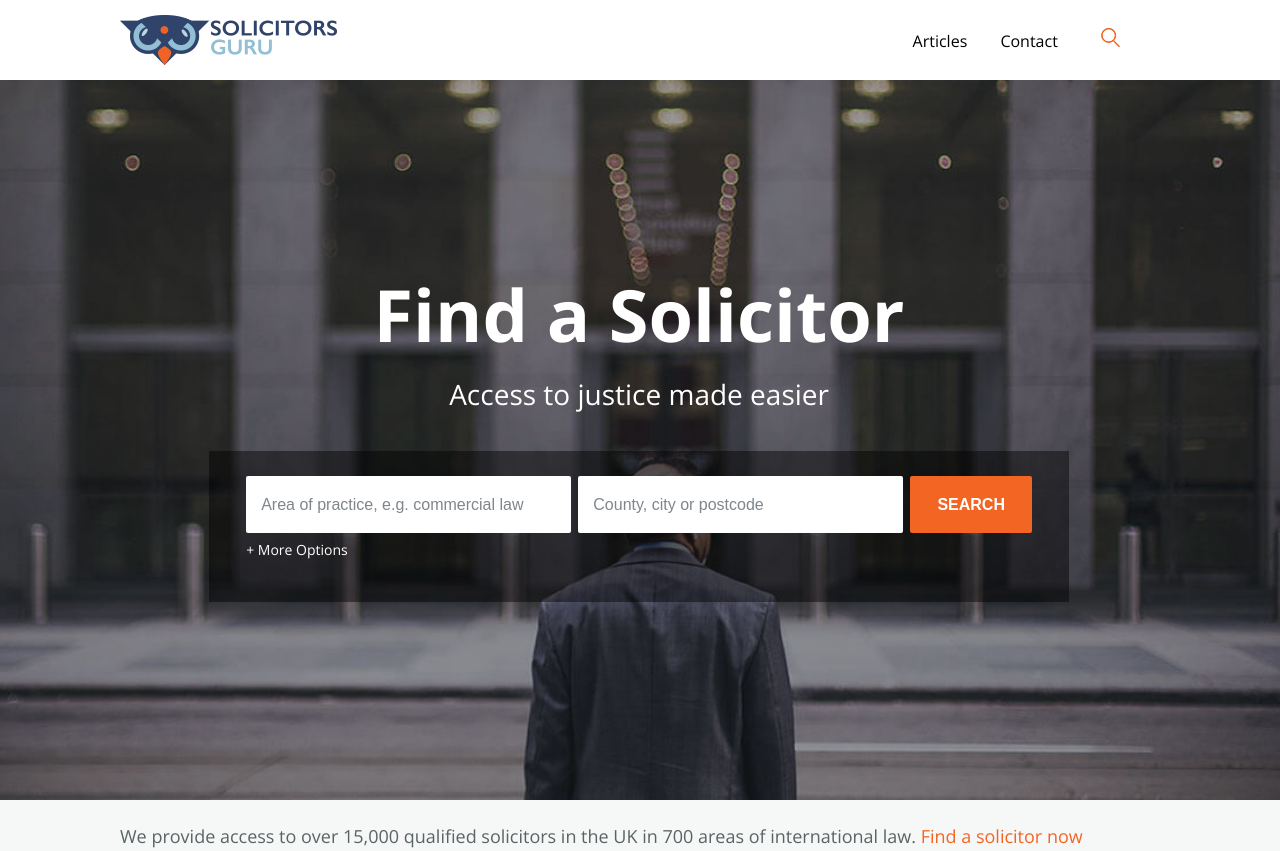
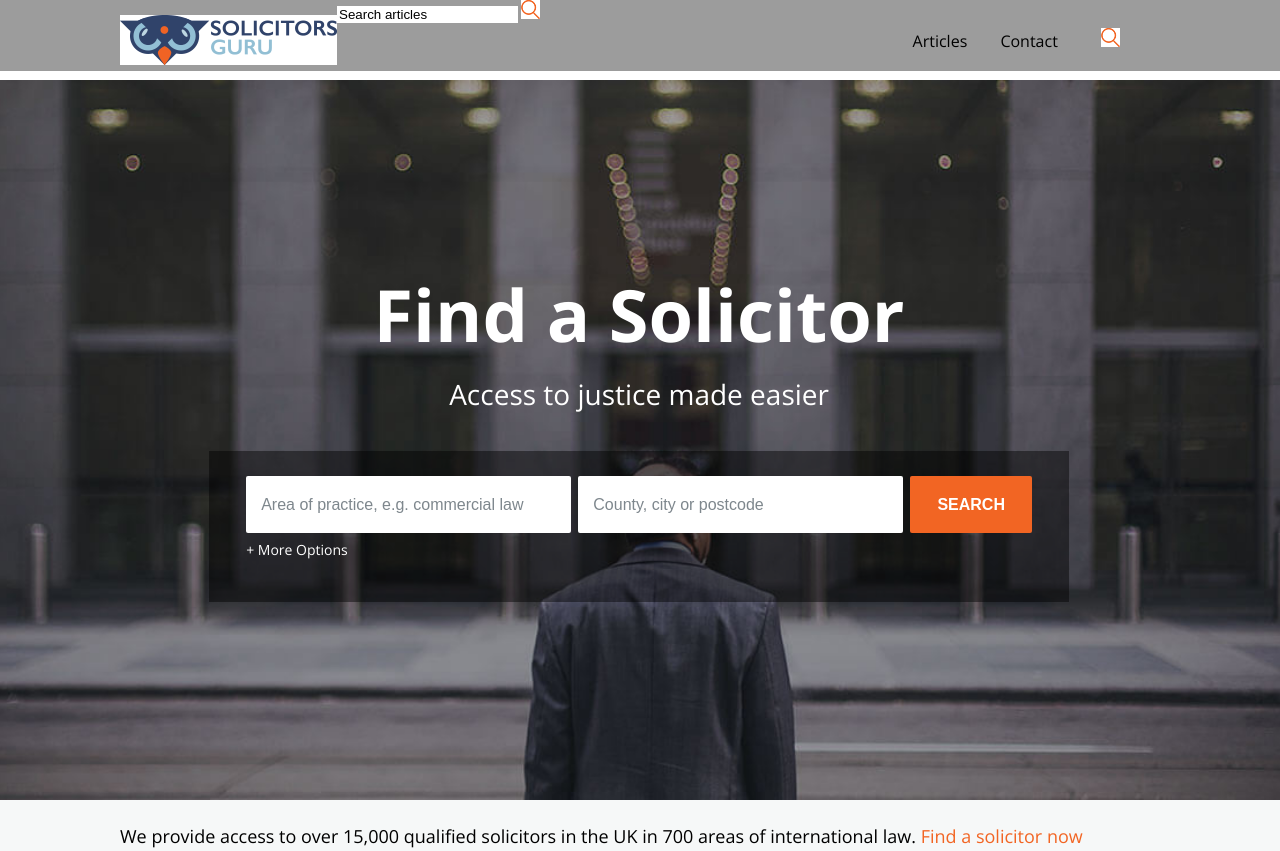
Before and after one commit to dimshiusua/sass-introduction, a website: page app/index.html in a window 1280 px wide. Shown: the top 851 px of the page. Drawn offline with nearby package versions, Linux system fonts and the light colour scheme.

Commit message:
создан блок .search-form

```diff
--- a/app/css/style.css
+++ b/app/css/style.css
@@ -283,6 +283,11 @@ input[type="checkbox"] {
         font-size: 16px; }
         .header .header-nav li a:hover {
           color: #f26523; }
+  .header .search-form {
+    width: 100%;
+    height: -webkit-calc(-9px + 80px);
+    height: calc(-9px + 80px);
+    background: #9c9c9c; }
 
 .carousel-inner span {
   display: block;
@@ -529,7 +534,9 @@ input[type="checkbox"] {
               background: -webkit-linear-gradient(#fff, #e5e5e5);
               background: linear-gradient(#fff, #e5e5e5);
               color: #7e878d;
-              font-size: 16px; }
+              font-size: 16px;
+              -webkit-border-radius: 2px;
+                      border-radius: 2px; }
 
 .service-wrap {
   padding: 60px 0 40px 0;
--- a/app/index.html
+++ b/app/index.html
@@ -20,6 +20,10 @@
 				<li><a href="#">Contact</a></li>
 				<li><a href="#"><span class="icon search-ic"></span></a></li>
 			</ul>
+		</div>
+		<div class="search-form">
+			<input type="text" class="search-form-item" placeholder="Search articles">
+			<a href="#"><span class="icon search-ic">
 		</div>
 	</div>
 	<!-- HEADER END -->
--- a/app/js/init.js
+++ b/app/js/init.js
@@ -15,7 +15,3 @@ $(function() {
 
 });
 })(jQuery);
-//form styler delay to correct fonts errors (http://dimox.name/jquery-form-styler/ )
-// setTimeout(function() {
-//   $('input, select').styler();
-// }, 100)
```
Also changed, not shown: dist/sass/_layout.scss, dist/sass/style.scss.
